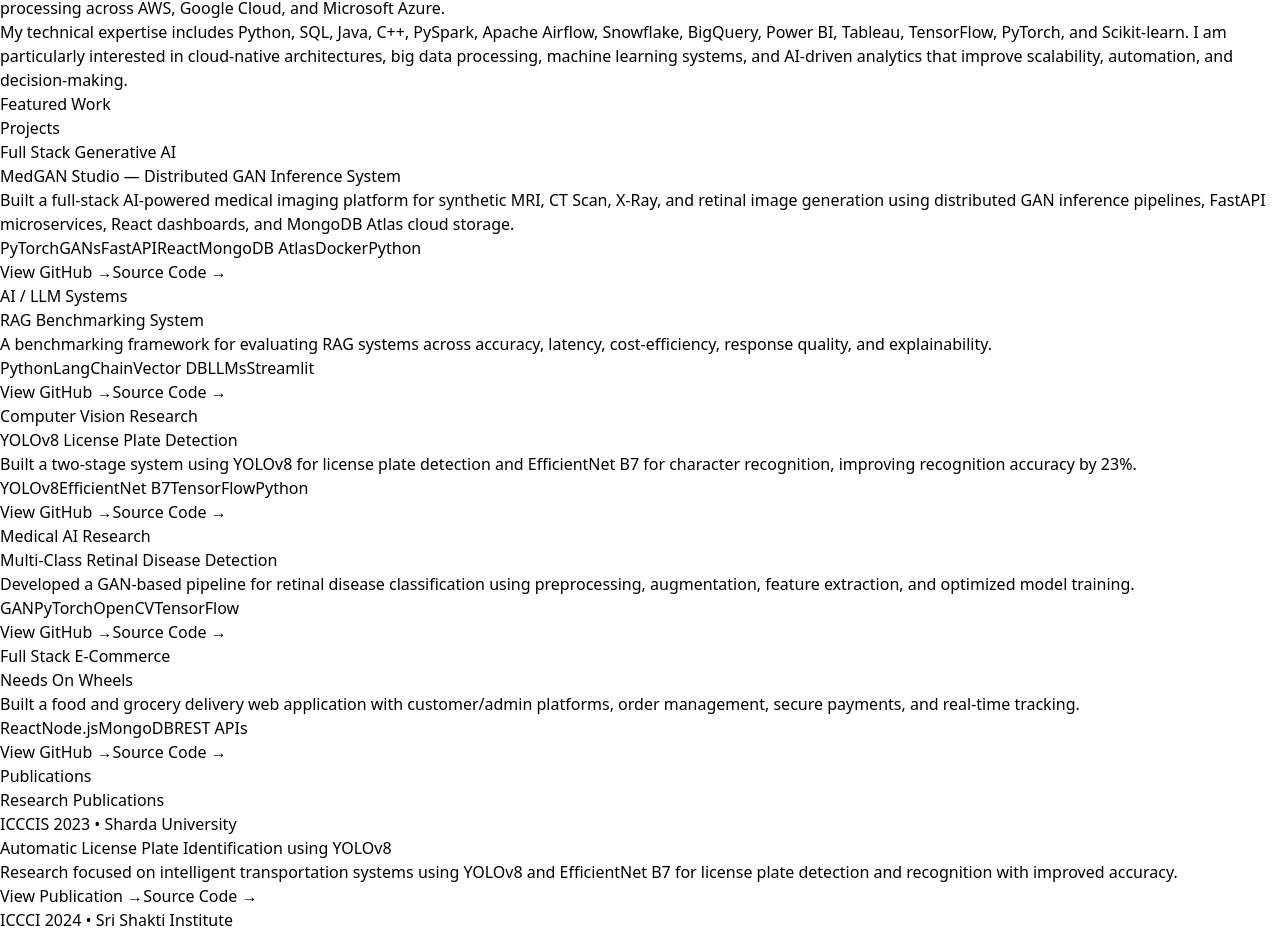
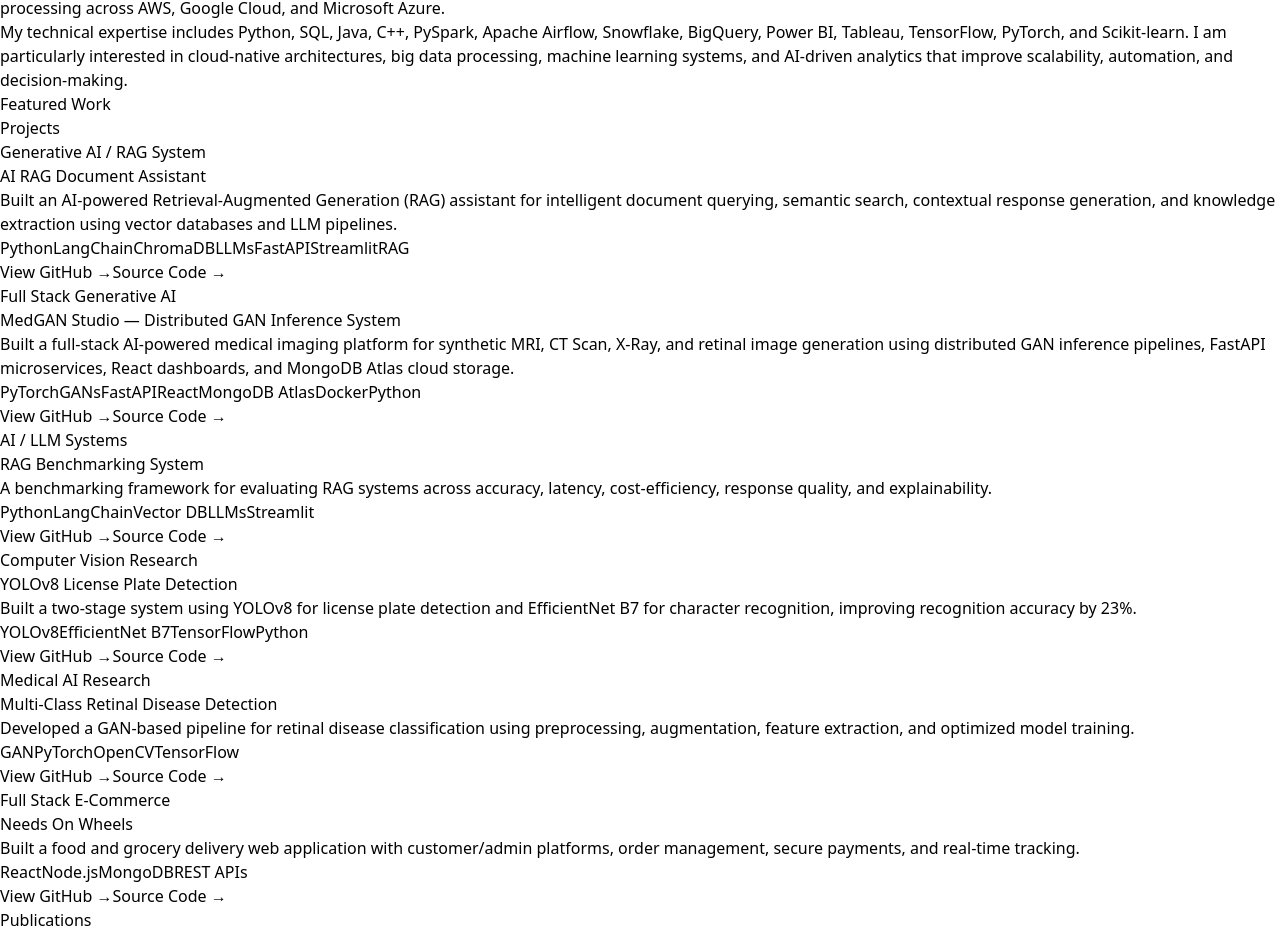
Before and after one commit to Himeshengu/himesh-portfolio, a React (Vite) app: page / in a window 1280 px wide. Shown: the part 3294-4230 px from the top of the page. Built offline with nearby package versions, Linux system fonts and the light colour scheme.

Commit message:
Added AI RAG Document Assistant project

```diff
--- a/src/App.jsx
+++ b/src/App.jsx
@@ -17,6 +17,23 @@
 } from "react-icons/si";
 
 const projects = [
+  {
+    title: "AI RAG Document Assistant",
+    type: "Generative AI / RAG System",
+    desc: "Built an AI-powered Retrieval-Augmented Generation (RAG) assistant for intelligent document querying, semantic search, contextual response generation, and knowledge extraction using vector databases and LLM pipelines.",
+    tech: [
+      "Python",
+      "LangChain",
+      "ChromaDB",
+      "LLMs",
+      "FastAPI",
+      "Streamlit",
+      "RAG"
+    ],
+    github:
+      "https://github.com/Himeshengu/AI-RAG-Document-Assistant",
+  },
+
   {
     title: "MedGAN Studio — Distributed GAN Inference System",
     type: "Full Stack Generative AI",
```
